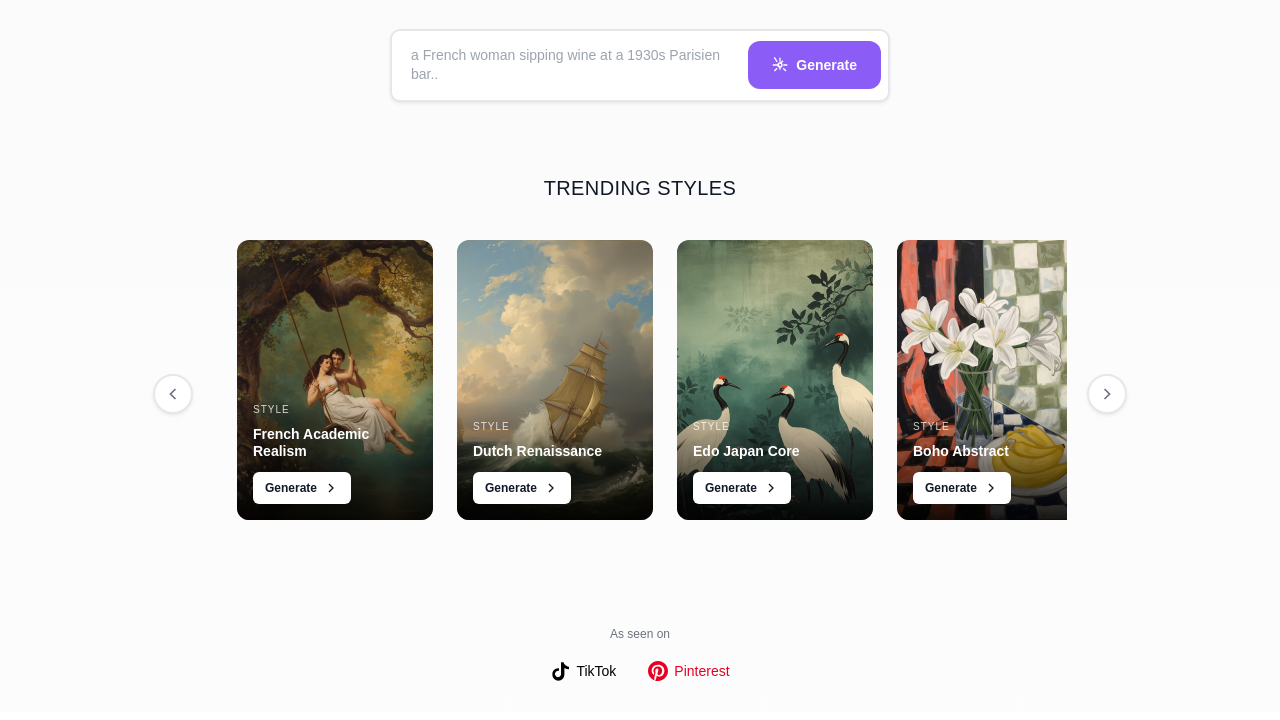
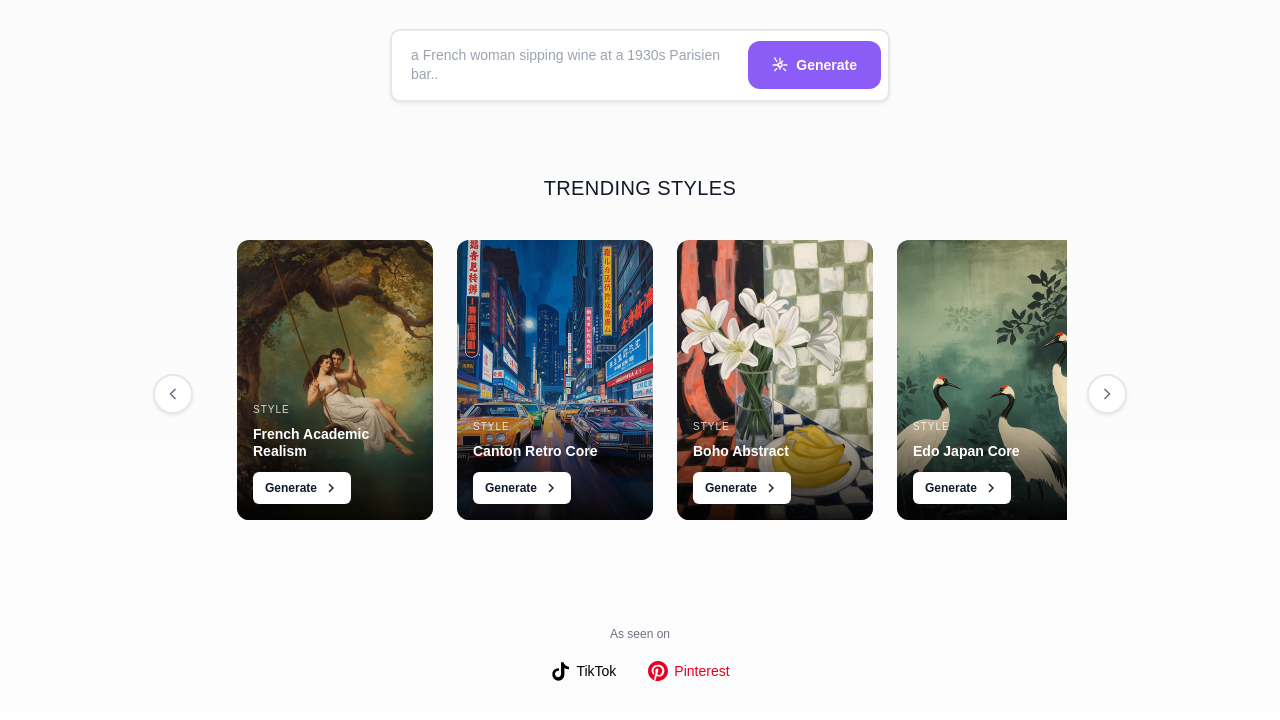
Before and after one commit to nathanielwalker1/picaso4, a website built with Vite: page index.html in a window 1280 px wide. Shown: the part 328-1048 px from the top of the page. Built offline with nearby package versions, Linux system fonts and the light colour scheme; some packages are replaced by stand-ins of ours; no server answers; a web font is replaced by a local one.

Commit message:
prompt changes

```diff
--- a/index.html
+++ b/index.html
@@ -88,14 +88,32 @@
             </div>
 
             <div class="trending-item">
-              <div class="trending-card" data-style="dutch">
+              <div class="trending-card" data-style="canton">
                 <div class="trending-card-image">
-                  <img src="/src/assets/dutch.png" alt="Dutch Renaissance">
+                  <img src="/src/assets/canton-retro.png" alt="Canton Retro Core">
                 </div>
                 <div class="trending-card-overlay">
                   <span class="trending-card-label">STYLE</span>
-                  <h3 class="trending-card-title">Dutch Renaissance</h3>
-                  <button class="generate-btn" data-style="dutch">
+                  <h3 class="trending-card-title">Canton Retro Core</h3>
+                  <button class="generate-btn" data-style="canton">
+                    Generate
+                    <svg width="16" height="16" viewBox="0 0 24 24" fill="none" stroke="currentColor" stroke-width="2">
+                      <polyline points="9,18 15,12 9,6"></polyline>
+                    </svg>
+                  </button>
+                </div>
+              </div>
+            </div>
+
+            <div class="trending-item">
+              <div class="trending-card" data-style="edo">
+                <div class="trending-card-image">
+                  <img src="/src/assets/flower.png" alt="Boho Abstract">
+                </div>
+                <div class="trending-card-overlay">
+                  <span class="trending-card-label">STYLE</span>
+                  <h3 class="trending-card-title">Boho Abstract</h3>
+                  <button class="generate-btn" data-style="edo">
                     Generate
                     <svg width="16" height="16" viewBox="0 0 24 24" fill="none" stroke="currentColor" stroke-width="2">
                       <polyline points="9,18 15,12 9,6"></polyline>
@@ -124,14 +142,14 @@
             </div>
 
             <div class="trending-item">
-              <div class="trending-card" data-style="edo">
+              <div class="trending-card" data-style="dutch">
                 <div class="trending-card-image">
-                  <img src="/src/assets/flower.png" alt="Edo Style Variation">
+                  <img src="/src/assets/dutch.png" alt="Dutch Renaissance">
                 </div>
                 <div class="trending-card-overlay">
                   <span class="trending-card-label">STYLE</span>
-                  <h3 class="trending-card-title">Boho Abstract</h3>
-                  <button class="generate-btn" data-style="edo">
+                  <h3 class="trending-card-title">Dutch Renaissance</h3>
+                  <button class="generate-btn" data-style="dutch">
                     Generate
                     <svg width="16" height="16" viewBox="0 0 24 24" fill="none" stroke="currentColor" stroke-width="2">
                       <polyline points="9,18 15,12 9,6"></polyline>
--- a/src/main.js
+++ b/src/main.js
@@ -150,9 +150,10 @@ function handleTryThisClick(event) {
   // More detailed prompts that will trigger expansion
   const stylePrompts = {
     'french': 'A romantic French Academic painting featuring elegant figures in classical poses, with dramatic chiaroscuro lighting, rich warm tones, and detailed fabric textures in the style of 19th century salon artists',
+    'canton': 'Retro 70s muscle cars on neon-lit Asian city street, cinematic night scene, vibrant Chinese signage, motion blur, orange and blue color palette',
     'dutch': 'A Dutch Renaissance maritime scene with tall sailing ships navigating turbulent seas under dramatic cloudy skies, featuring rich earth tones and masterful attention to atmospheric perspective and water reflections',
     'japan': 'An Edo period Japanese artwork depicting serene natural elements like cherry blossoms, cranes, or mountain landscapes, rendered in minimalist style with delicate brushwork, subtle colors, and harmonious composition',
-    'edo': 'A contemporary boho abstract artwork featuring flowing organic forms, earthy textures, and warm botanical elements with modern minimalist aesthetics and soft, muted color palette'
+    'edo': 'Modern still life with bold striped or geometric background. Clean composition, flat color areas, thick paint texture. Simple and graphic.'
   };
 
   if (stylePrompts[style] && promptInput) {
```
Also changed, not shown: docs/canton retrofuture.png (added), src/assets/canton-retro.png (added).
